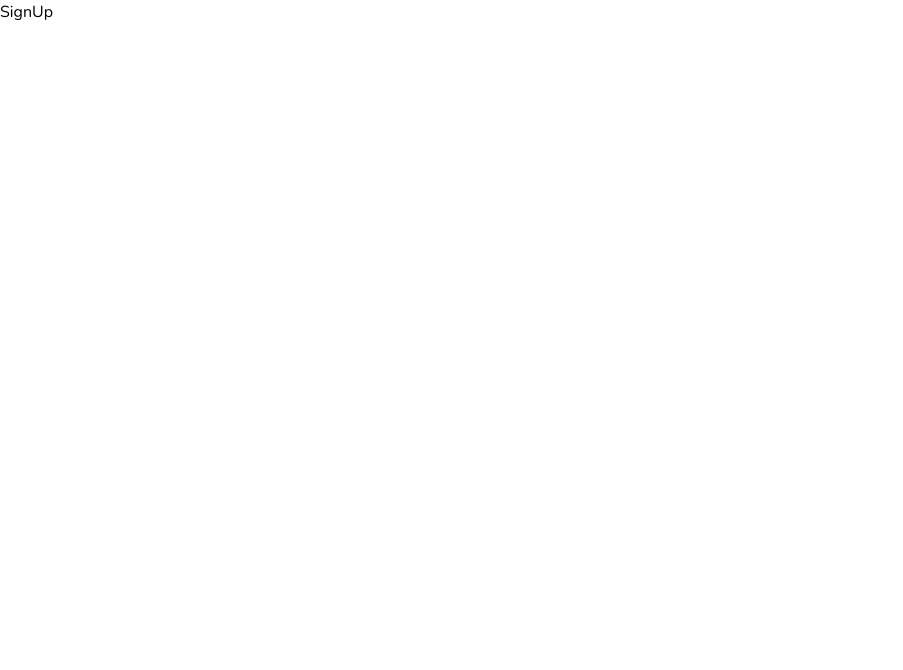
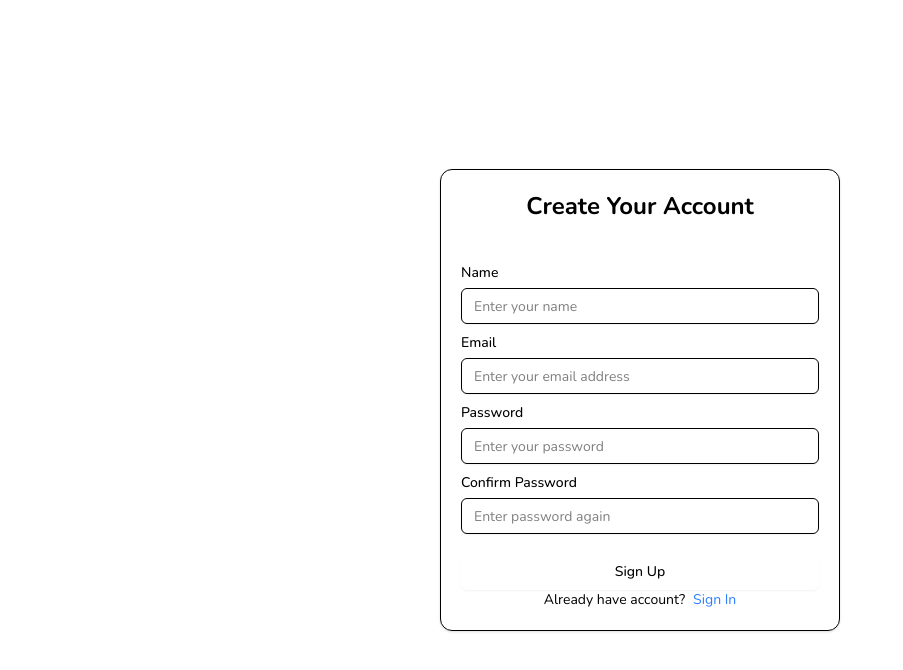
Before and after one commit to SidhantNaik/Blog-Hub, a React (Vite) app in the folder Client/: page /sign-up in a window 1280 px wide. Shown: the top 670 px of the page, without its empty margins (0-903 px from the left). Built offline with nearby package versions, Linux system fonts and the light colour scheme.

Commit message:
Sign-up page implemented.
Designed and developed the sign-up page, including form fields, validation, and user registration functionality.

```diff
--- a/Client/src/pages/SignUp.jsx
+++ b/Client/src/pages/SignUp.jsx
@@ -1,9 +1,142 @@
-import React from 'react'
+import { Button } from "@/components/ui/button";
+import {
+  Form,
+  FormControl,
+  FormField,
+  FormItem,
+  FormLabel,
+  FormMessage,
+} from "@/components/ui/form";
+import React from "react";
+import { z } from "zod";
+import { zodResolver } from "@hookform/resolvers/zod";
+import { useForm } from "react-hook-form";
+import { Input } from "@/components/ui/input";
+import { Card } from "@/components/ui/card";
+import { RouteSignIn } from "@/helpers/RouteName";
+import { data, Link } from "react-router-dom";
 
 const SignUp = () => {
+  const formSchema = z.object({
+    name: z.string().min(3, "Name must be at least 3 charchter long"),
+    email: z.string().email(),
+    password: z.string().min(8, "Password must be at least 8 charchter long."),
+    confirmPassword: z
+      .string()
+      .refine(
+        (data) => data.password === data.confirmPassword,
+        "Password and confirm Password must be same."
+      ),
+  });
+
+  const form = useForm({
+    resolver: zodResolver(formSchema),
+    defaultValues: {
+      name:'',
+      email: '',
+      password: '',
+      confirmPassword:''
+    },
+  });
+
+  function onSubmit(values) {
+    console.log(values);
+  }
+
   return (
-    <div>SignUp</div>
-  )
-}
+    <div className="flex justify-center items-center h-screen w-screen">
+      <Card className="w-[400px] p-5">
+        <h1 className=" text-2xl font-bold text-center mb-5">
+          Create Your Account
+        </h1>
+        <Form {...form}>
+          <form onSubmit={form.handleSubmit(onSubmit)} className="space-y-8">
+            <div className="mb-3">
+              <FormField
+                control={form.control}
+                name="name"
+                render={({ field }) => (
+                  <FormItem>
+                    <FormLabel>Name</FormLabel>
+                    <FormControl>
+                      <Input placeholder="Enter your name" {...field} />
+                    </FormControl>
 
-export default SignUp
+                    <FormMessage />
+                  </FormItem>
+                )}
+              />
+            </div>
+            <div className="mb-3">
+              <FormField
+                control={form.control}
+                name="email"
+                render={({ field }) => (
+                  <FormItem>
+                    <FormLabel>Email</FormLabel>
+                    <FormControl>
+                      <Input
+                        placeholder="Enter your email address"
+                        {...field}
+                      />
+                    </FormControl>
+
+                    <FormMessage />
+                  </FormItem>
+                )}
+              />
+            </div>
+            <div className="mb-3">
+              <FormField
+                control={form.control}
+                name="password"
+                render={({ field }) => (
+                  <FormItem>
+                    <FormLabel>Password</FormLabel>
+                    <FormControl>
+                      <Input placeholder="Enter your password" {...field} />
+                    </FormControl>
+
+                    <FormMessage />
+                  </FormItem>
+                )}
+              />
+            </div>
+            <div className="mb-3">
+              <FormField
+                control={form.control}
+                name="confirmPassword"
+                render={({ field }) => (
+                  <FormItem>
+                    <FormLabel>Confirm Password</FormLabel>
+                    <FormControl>
+                      <Input placeholder="Enter password again" {...field} />
+                    </FormControl>
+
+                    <FormMessage />
+                  </FormItem>
+                )}
+              />
+            </div>
+            <div className=" mt-5">
+              <Button type="submit" className="w-full">
+                Sign Up
+              </Button>
+              <div className="mt-5x text-sm flex items-center justify-center gap-2">
+                <p>Already have account?</p>
+                <Link
+                  to={RouteSignIn}
+                  className=" text-blue-500 hover:underline"
+                >
+                  Sign In
+                </Link>
+              </div>
+            </div>
+          </form>
+        </Form>
+      </Card>
+    </div>
+  );
+};
+
+export default SignUp;
```
